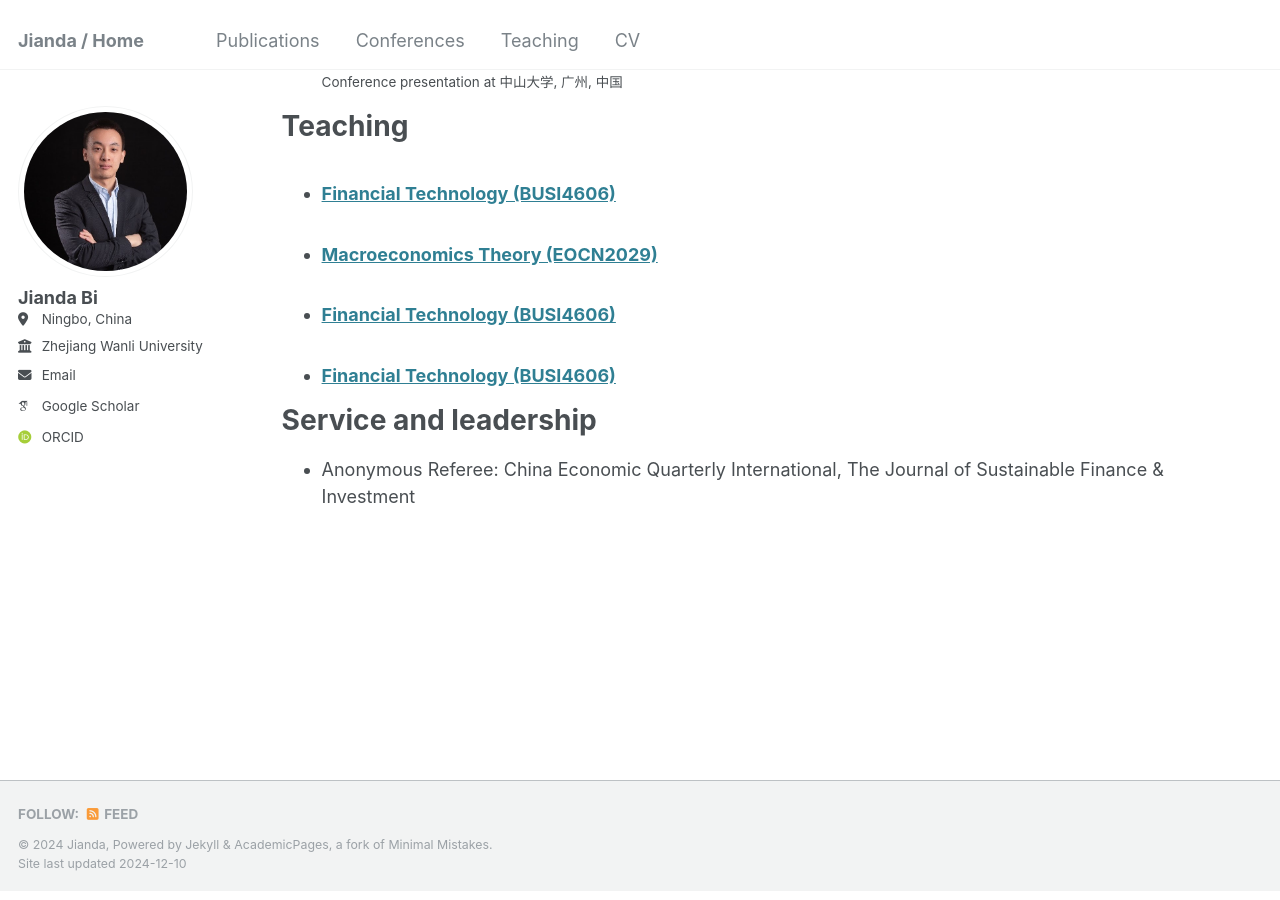
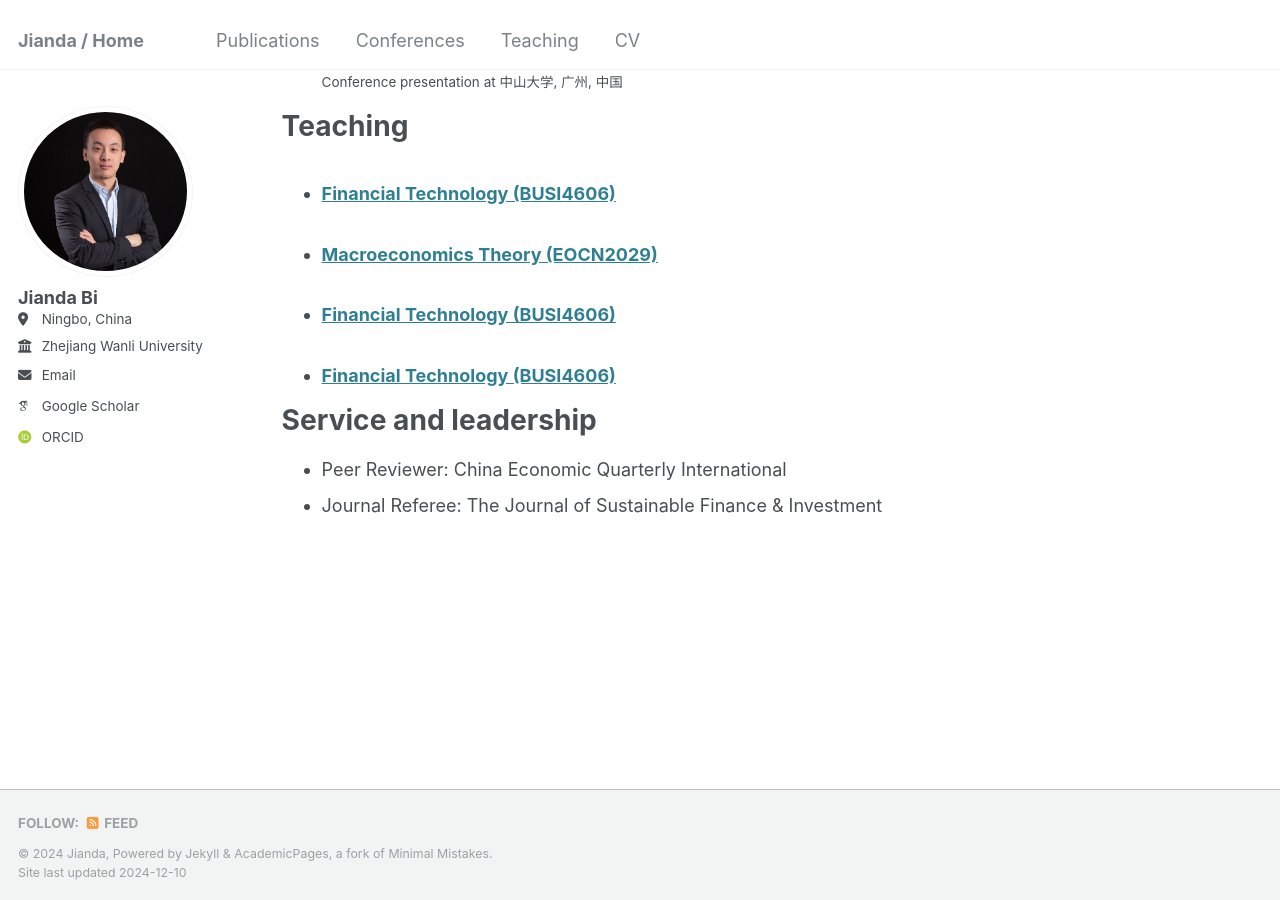
Before and after one commit to JiandaBi/Jianda.github.io, a Jekyll site: the page built from _pages/cv.md, in a window 1280 px wide and 900 px high, scrolled down 1453 px. Built offline with Jekyll 4.4.1, drawn with Linux system fonts in a browser that asks for light colours; some web fonts are replaced.

Commit message:
Update cv.md

```diff
--- a/_pages/cv.md
+++ b/_pages/cv.md
@@ -57,4 +57,5 @@ Teaching
 
 Service and leadership
 ======
-*  Anonymous Referee: China Economic Quarterly International, The Journal of Sustainable Finance & Investment
+*  Peer Reviewer: China Economic Quarterly International
+*  Journal Referee: The Journal of Sustainable Finance & Investment
```
